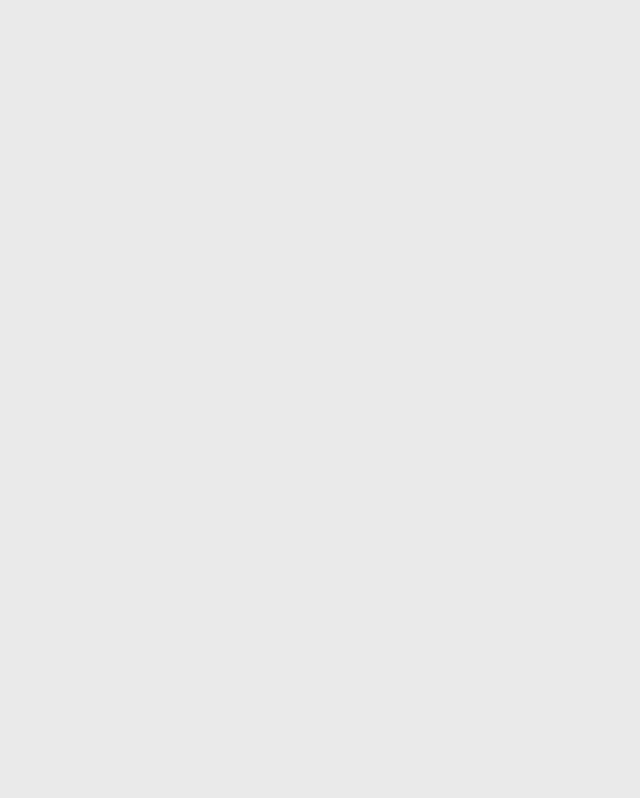
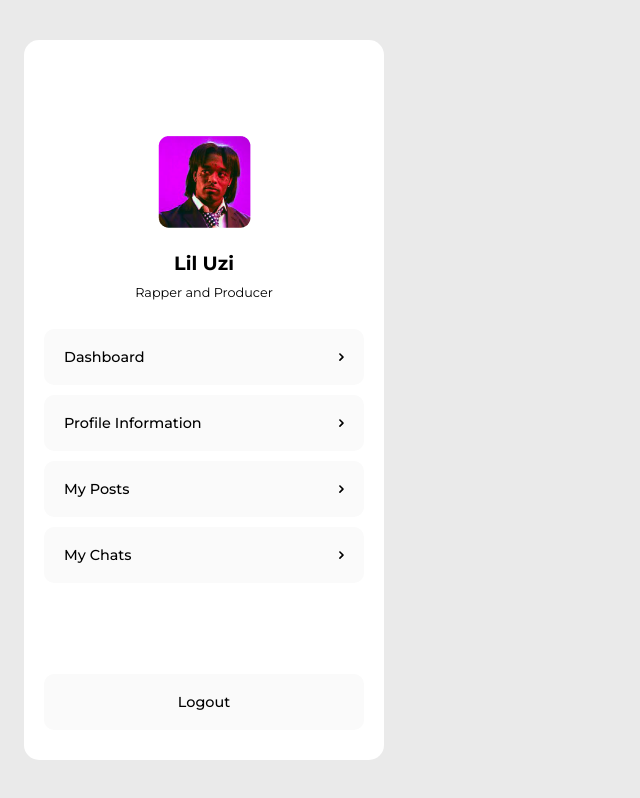
Before and after one commit to jakobmertenhtw/oneshare_frontend, a Vue app: page /user in a window 1280 px wide. Before the commit this address had no page. Shown: the whole page, without its empty margins (0-640 px from the left). Built offline with nearby package versions, Linux system fonts and the light colour scheme.

Commit message:
adds signup/signin functionality to frontend

```diff
--- a/src/assets/main.css
+++ b/src/assets/main.css
@@ -1,3 +1,7 @@
+:root {
+    font-family: 'Montserrat', sans-serif;
+}
+
 body {
     background-color: #EAEAEA;
 }
--- a/src/components/SignUp.vue
+++ b/src/components/SignUp.vue
@@ -1,15 +1,29 @@
 <script>
+import { useStore } from 'vuex';
+
 export default {
   name: 'SignUp',
   setup() {
+
+    const store = useStore();
+
     const signin = () => {
       window.alert("test - TODO: Implement signin");
     }
+
+    const signup = () => {
+        // TODO: Implement logic that checks if fields re empty
+        store.dispatch('login');
+    }
+
     return {
-      signin
+      signin,
+      signup
     }
   }
 }
+
+
 </script>
 
 <template>
@@ -25,7 +39,7 @@ export default {
         <input type="password" id="password_field" placeholder="Password (*)">
     </form>
     <div class="send-container">
-        <button id="signup-btn">SIGN UP</button>
+        <button id="signup-btn" @click="signup">SIGN UP</button>
         <p>Already have an account? <span @click="signin">Sign in</span></p>
     </div>
 </template>
--- /dev/null
+++ b/src/components/UserMenu.vue
@@ -0,0 +1,115 @@
+<script>
+import { ref } from 'vue';
+import { useStore } from 'vuex';
+export default {
+    name: 'UserMenu',
+    setup() {
+        const username = ref('Lil Uzi');
+        const user_description = ref('Rapper and Producer');
+
+        const store = useStore();
+
+        const signout = () => {
+            store.dispatch('logout');
+        }
+
+        return {
+            username,
+            user_description,
+            signout
+        }
+    }
+}
+</script>
+
+<template>
+    <div class="user-menu-container">
+        <div class="profile-info-con">
+            <img src="./images/example_profilepicture.png" alt="Profile Picture">
+            <h3 id="username">{{ username }}</h3>
+            <p id="user_description">{{ user_description }}</p>
+        </div>
+        <div class="menu-links-con">
+            <ul>
+                <li><button href="#"><span class="link_text">Dashboard</span><span class="link_icon"><img src="./icons/right.svg"/></span></button></li>
+                <li><button href="#"><span class="link_text">Profile Information</span><span class="link_icon"><img src="./icons/right.svg"/></span></button></li>
+                <li><button href="#"><span class="link_text">My Posts</span><span class="link_icon"><img src="./icons/right.svg"/></span></button></li>
+                <li><button href="#"><span class="link_text">My Chats</span><span class="link_icon"><img src="./icons/right.svg"/></span></button></li>
+            </ul>
+        </div>
+        <button id="logout_btn" @click="signout">Logout</button>
+    </div>
+</template>
+
+<style scoped>
+.user-menu-container {
+    display: flex;
+    flex-direction: column;
+    max-width: 20rem;
+    min-width: 17rem;
+    width: 100vw;
+    height: 90vh;
+    background-color: #fff;
+    margin-top: 5vh;
+    margin-left: 1rem;
+    border-radius: 15px;
+    padding: 0 20px;
+}
+.profile-info-con {
+    width: 100%;
+    text-align: center;
+    padding-top: 6rem;
+}
+h3 {
+    font-size: 1.2rem;
+    margin-bottom: 10px;
+}
+p {
+    font-size: .8rem;
+    margin-top: 0;
+}
+
+button {
+    border: none;
+    outline: none;
+    background-color: #FAFAFA;
+    width: 100%;
+    min-height: 3.5rem;
+    font-size: .9rem;
+    font-weight: 500;
+}
+.menu-links-con {
+    flex: 1;
+}
+ul {
+    list-style: none;
+    padding-left: 0;
+    gap: 10px;
+    display: flex;
+    flex-direction: column;
+}
+ul li button {
+    display: flex;
+    align-items: center;
+}
+.link_text {
+    flex: 1;
+    text-align: start;
+}
+.link_icon {
+    display: flex;
+    height: 100%;
+    align-items: center;
+}
+.link_icon img {
+    transform: scale(1.3);
+}
+button:hover {
+    transform: scale(1);
+    background-color: #222222;
+    color: #fff;
+}
+#logout_btn {
+    margin-bottom: 30px;
+}
+</style>
--- a/src/main.js
+++ b/src/main.js
@@ -3,9 +3,11 @@ import './assets/main.css'
 import { createApp } from 'vue'
 import App from './App.vue'
 import router from './router'
+import store from './store';
 
 const app = createApp(App)
 
 app.use(router)
+app.use(store)
 
 app.mount('#app')
--- a/src/router/index.js
+++ b/src/router/index.js
@@ -1,5 +1,6 @@
 import { createRouter, createWebHistory } from 'vue-router'
 import HomeView from '../views/HomeView.vue'
+import UserView from '../views/UserView.vue'
 
 const router = createRouter({
   history: createWebHistory(import.meta.env.BASE_URL),
@@ -22,7 +23,12 @@ const router = createRouter({
     path: '/',
     name: 'home',
     component: HomeView
+   },
+   {
+    path: '/user',
+    name: 'user',
+    component: UserView
    }
   ]
 })
-export default router
+export default router;
--- /dev/null
+++ b/src/store/index.js
@@ -0,0 +1,40 @@
+import { createStore } from "vuex";
+import router from '/src/router/index.js';
+import { watch } from 'vue';
+
+const store =  createStore({
+    state: {
+        loggedIn: false,
+    },
+    getters: {
+        isLoggedIn: (state) => {
+            return state.loggedIn;
+        },
+    },
+    mutations: {
+        setLoggedIn(state, value) {
+            state.loggedIn = value;
+        }
+    },
+    actions: {
+        login({ commit }) {
+            commit("setLoggedIn", true);
+        },
+        logout ({ commit }) {
+            commit("setLoggedIn", false);
+        }
+    },
+    modules: {
+
+    }
+});
+
+export default store;
+
+watch(() => store.state.loggedIn, (loggedIn) => {
+    if (loggedIn) {
+        router.push({ name: 'user' });
+    } else {
+        router.push({ name: 'home' });
+    }
+});
--- /dev/null
+++ b/src/views/UserView.vue
@@ -0,0 +1,20 @@
+
+<script>
+import UserMenu from '../components/UserMenu.vue';
+
+export default {
+    name: "UserView",
+    components: { UserMenu }
+}
+</script>
+
+<template>
+  <div class="user-view">
+    <UserMenu />
+  </div>
+</template>
+
+
+<style scoped>
+
+</style>
```
Also changed, not shown: src/components/icons/right.svg (added), src/components/images/example_profilepicture.png (added).
